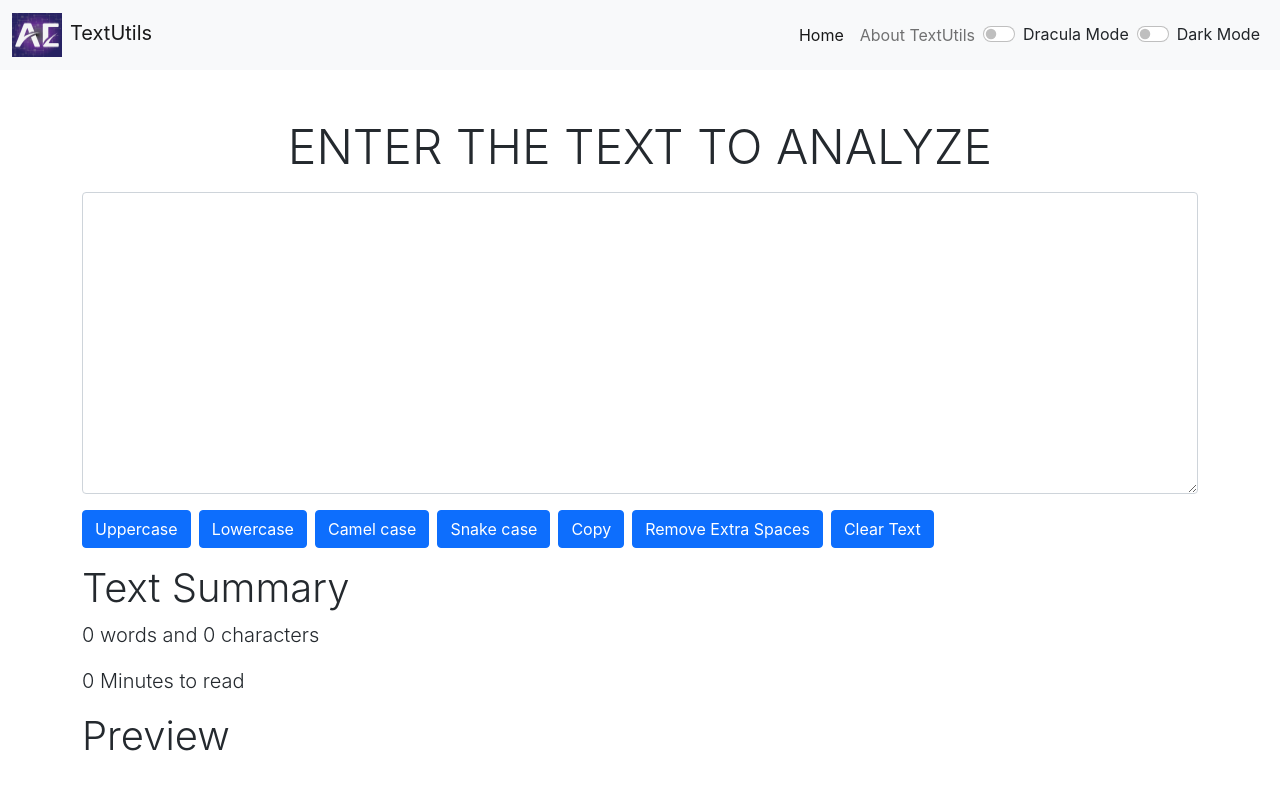
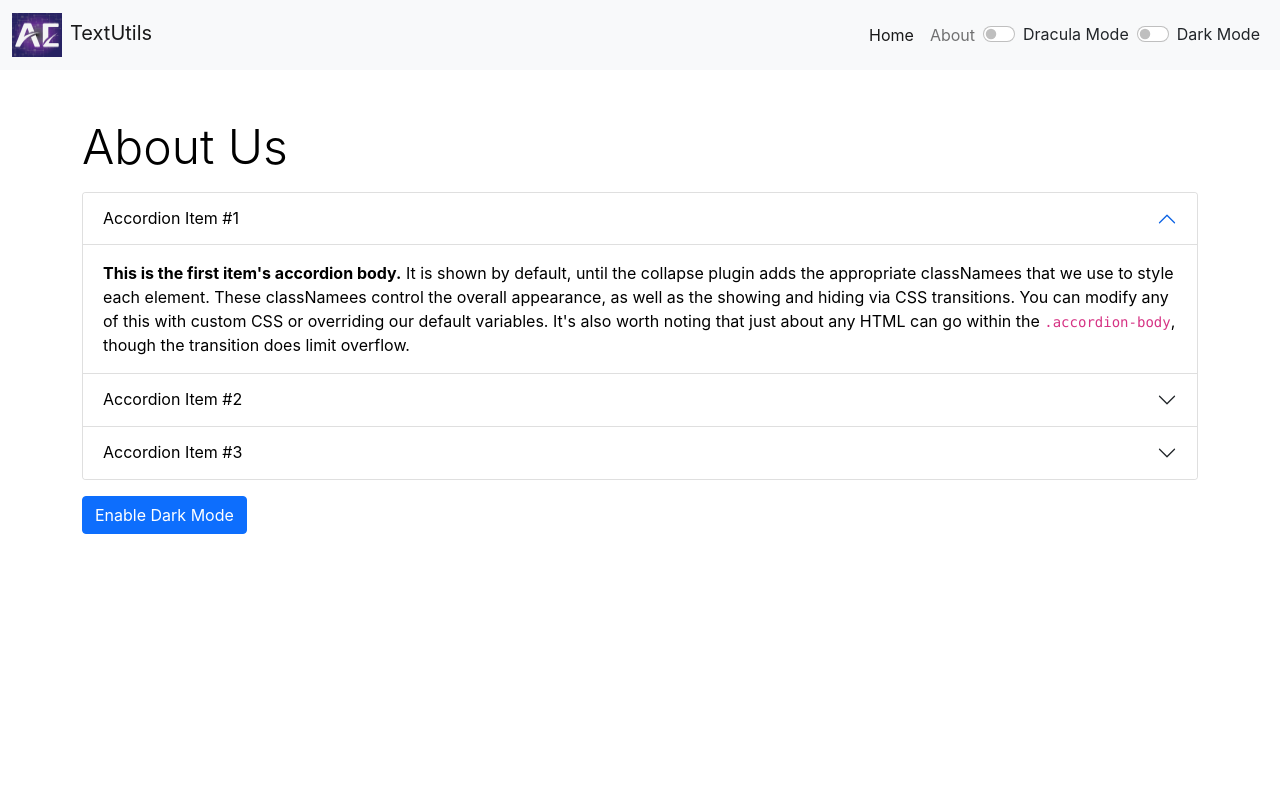
Before and after one commit to Ahsan-Ehtesham/textutils, a React (Create React App) app: page /about in a window 1280 px wide. Shown: the top 790 px of the page. Built offline with nearby package versions, Linux system fonts and the light colour scheme.

Commit message:
React Router setup

```diff
--- a/package.json
+++ b/package.json
@@ -8,6 +8,7 @@
     "@testing-library/user-event": "^12.8.3",
     "react": "^17.0.2",
     "react-dom": "^17.0.2",
+    "react-router-dom": "^5.3.0",
     "react-scripts": "4.0.3",
     "web-vitals": "^1.1.2"
   },
--- a/public/index.html
+++ b/public/index.html
@@ -12,7 +12,7 @@
   <!-- Bootstrap CSS -->
   <link href="https://cdn.jsdelivr.net/npm/bootstrap@5.1.0/dist/css/bootstrap.min.css" rel="stylesheet"
     integrity="sha384-KyZXEAg3QhqLMpG8r+8fhAXLRk2vvoC2f3B09zVXn8CA5QIVfZOJ3BCsw2P0p/We" crossorigin="anonymous">
-  <title>Text-Utils | Home</title>
+  <title>Text-Utils</title>
 </head>
 
 <body>
--- a/src/App.js
+++ b/src/App.js
@@ -1,9 +1,10 @@
 import "./App.css";
-// import About from "./components/About";
+import About from "./components/About";
 import Navbar from "./components/Navbar";
 import TextForm from "./components/TextForm";
 import React, { useState } from "react";
 import Alert from "./components/Alert";
+import { BrowserRouter as Router, Switch, Route, Link } from "react-router-dom";
 
 const App = () => {
   const [mode, setMode] = useState("light");
@@ -53,22 +54,30 @@
   };
   return (
     <>
+      <Router>
         <Navbar
           title="TextUtils"
-        about="About TextUtils"
+          about="About"
           mode={mode}
           toggleMode={toggleMode}
           draculaMode={draculaMode}
         />
         <Alert alert={alert} />
         <div className="container my-5">
+          <Switch>
+            <Route exact path="/about">
+              <About />
+            </Route>
+            <Route exact path="/">
               <TextForm
                 heading="Enter the text to analyze"
                 mode={mode}
                 showAlert={showAlert}
               />
-        {/* <About/> */}
+            </Route>
+          </Switch>
         </div>
+      </Router>
     </>
   );
 };
--- a/src/components/Navbar.js
+++ b/src/components/Navbar.js
@@ -1,6 +1,7 @@
 import React from "react";
 import logo from "../logo.png";
 import PropTypes from "prop-types";
+import { Link } from "react-router-dom";
 
 const Navbar = (props) => {
   return (
@@ -8,7 +9,7 @@
       className={`navbar navbar-expand-lg navbar-${props.mode} bg-${props.mode}`}
     >
       <div className="container-fluid">
-        <a className="navbar-brand" href="/">
+        <Link className="navbar-brand" to="/">
           <img
             src={logo}
             alt=""
@@ -17,7 +18,7 @@
             className="d-inline-block me-2 align-text-center"
           />
           {props.title}
-        </a>
+        </Link>
         <button
           className="navbar-toggler"
           type="button"
@@ -32,14 +33,14 @@
         <div className="collapse navbar-collapse" id="navbarSupportedContent">
           <ul className="navbar-nav ms-auto mb-2 mb-lg-0">
             <li className="nav-item">
-              <a className="nav-link active" aria-current="page" href="/">
+              <Link className="nav-link active" aria-current="page" to="/">
                 Home
-              </a>
+              </Link>
             </li>
             <li className="nav-item">
-              <a className="nav-link" href="/">
+              <Link className="nav-link" to="/about">
                 {props.about}
-              </a>
+              </Link>
             </li>
           </ul>
           <div
```
Also changed, not shown: 1 other file (tests, documents, lock files or other folders). Lines whose indentation alone changed are shown as unchanged.
